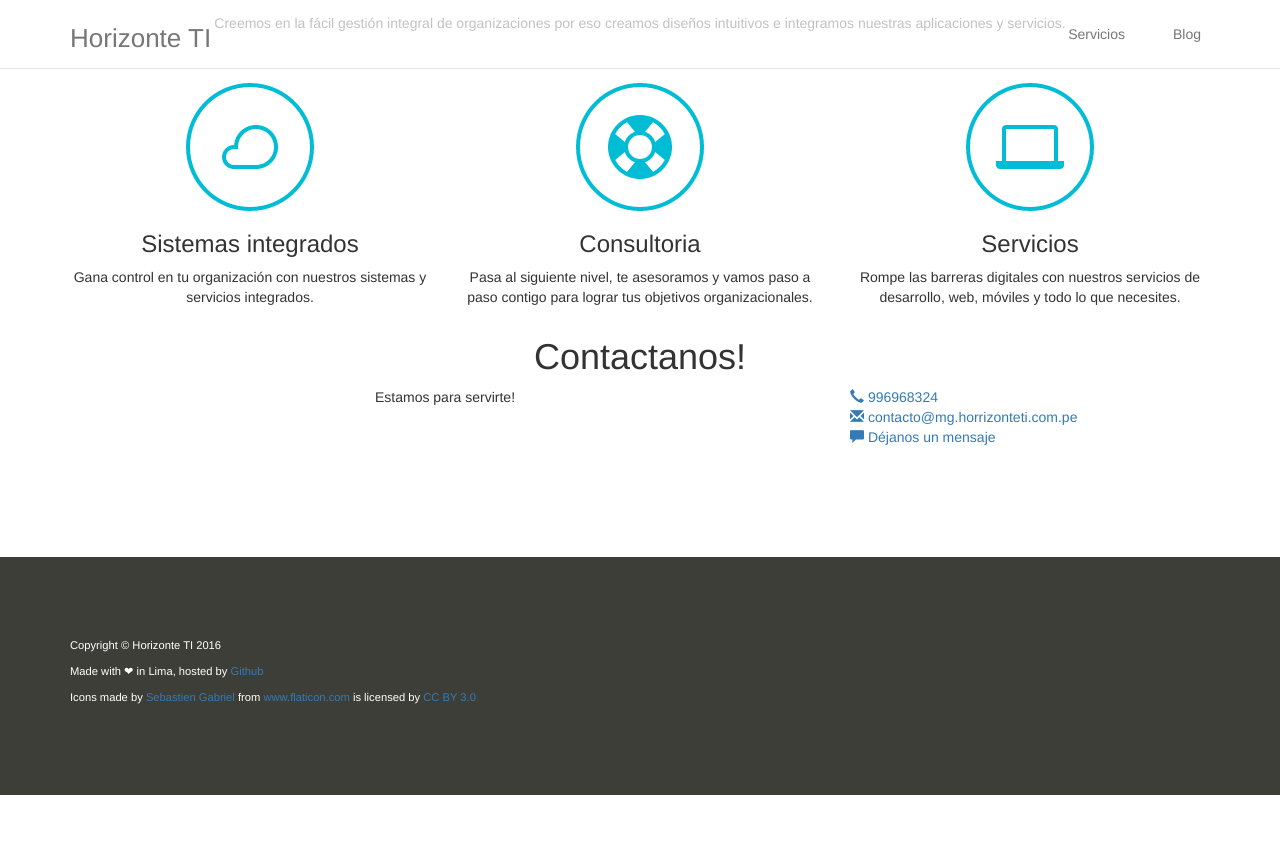
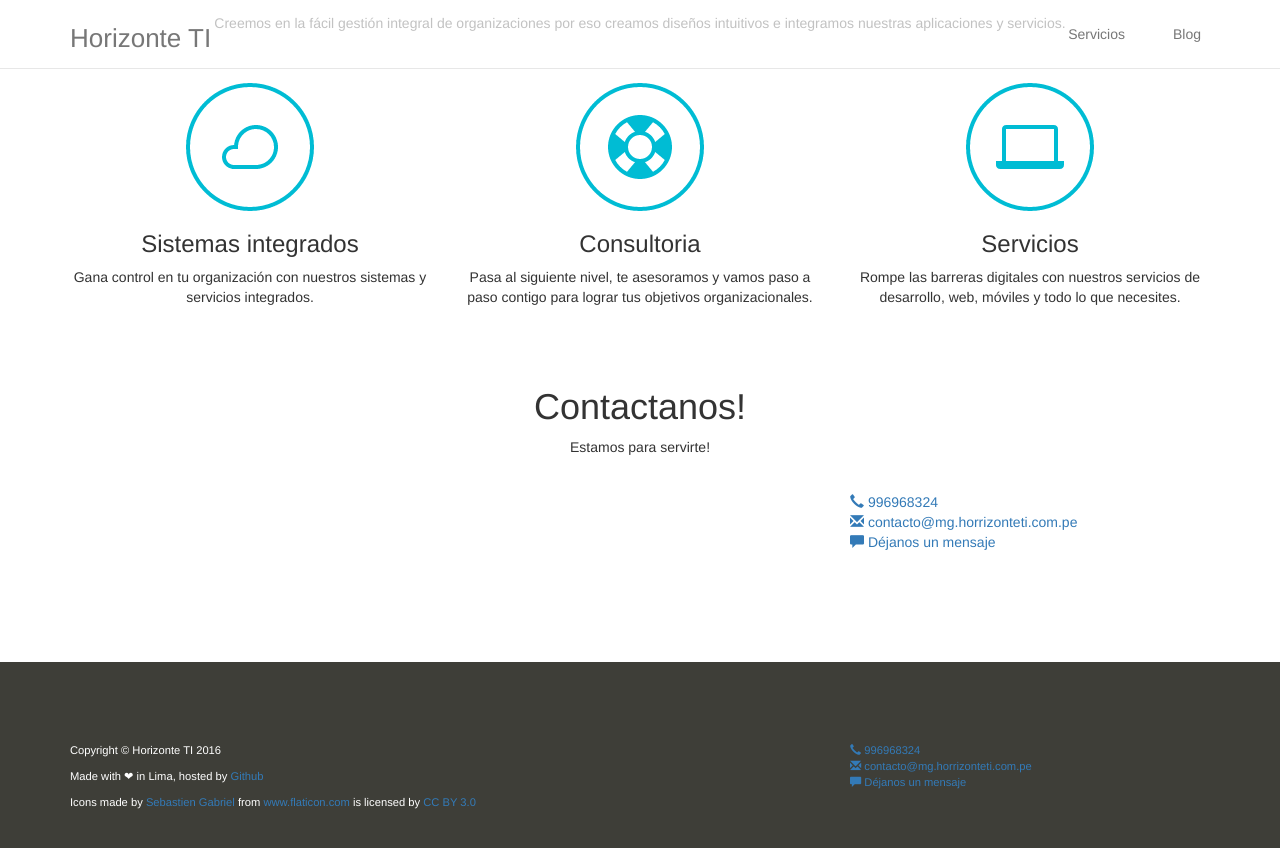
Before and after one commit to horizonteti/horizonteti.github.io, a Jekyll site: the page built from index.html, in a window 1280 px wide and 900 px high, scrolled down 604 px. Shown: the top 848 px of the window. Built offline with Jekyll 4.4.1, drawn with Linux system fonts in a browser that asks for light colours; before the commit the page ends 1399 px from its top, so only the background shows below that.

Commit message:
added contact

```diff
--- a/_includes/footer.html
+++ b/_includes/footer.html
@@ -1,13 +1,17 @@
 <footer>
   <div class="container">
     <div class="row">
-      <div class="col-sm-6">
+      <div class="col-sm-8">
         <p>Copyright &copy; Horizonte TI 2016</p>
         <p>Made with ❤ in Lima, hosted by <a href="https://github.com/horizonteti/horizonteti.github.io">Github</a></p>
         <p>Icons made by <a href="http://www.flaticon.com/authors/sebastien-gabriel" title="Sebastien Gabriel">Sebastien Gabriel</a> from <a href="http://www.flaticon.com" title="Flaticon">www.flaticon.com</a> is licensed by <a href="http://creativecommons.org/licenses/by/3.0/" title="Creative Commons BY 3.0">CC BY 3.0</a></p>
       </div>
-      <div class="col-sm-6">
-
+      <div class="col-sm-4">
+          <ul class="list-unstyled" style="color: #fff;">
+            <li><a href="#"><span class="glyphicon glyphicon-earphone"></span> 996968324</a></li>
+            <li><a href="mailto:contacto@mg.horrizonteti.com.pe"><span class="glyphicon glyphicon-envelope"></span> contacto@mg.horrizonteti.com.pe</li>
+            <li><a href="https://docs.google.com/forms/d/11ZVGKsOHxMOmTBHXDVf5ewAEd90SHkh9p--qsrQc92w/viewform"><span class="glyphicon glyphicon-comment"></span> Déjanos un mensaje</a></li>
+          </ul>
       </div>
     </div>
   </div>
--- a/index.html
+++ b/index.html
@@ -48,15 +48,13 @@ layout: base
   </div>
   <div class="container">
     <div class="row">
-      <div class="col-sm-12 text-center">
+      <div class="col-sm-12 text-center" style="margin-top: 50px; margin-bottom: 25px;">
         <h1>Contactanos!</h1>
+        <p>Estamos para servirte!</p>
       </div>
     </div>
     <div class="row">
-      <div class="col-sm-8 text-center">
-        <p>Estamos para servirte!</p>
-      </div>
-      <div class="col-sm-4">
+      <div class="col-sm-4 col-sm-offset-8">
         <ul class="list-unstyled">
           <li><a href="#"><span class="glyphicon glyphicon-earphone"></span> 996968324</a></li>
           <li><a href="mailto:contacto@mg.horrizonteti.com.pe"><span class="glyphicon glyphicon-envelope"></span> contacto@mg.horrizonteti.com.pe</li>
```
